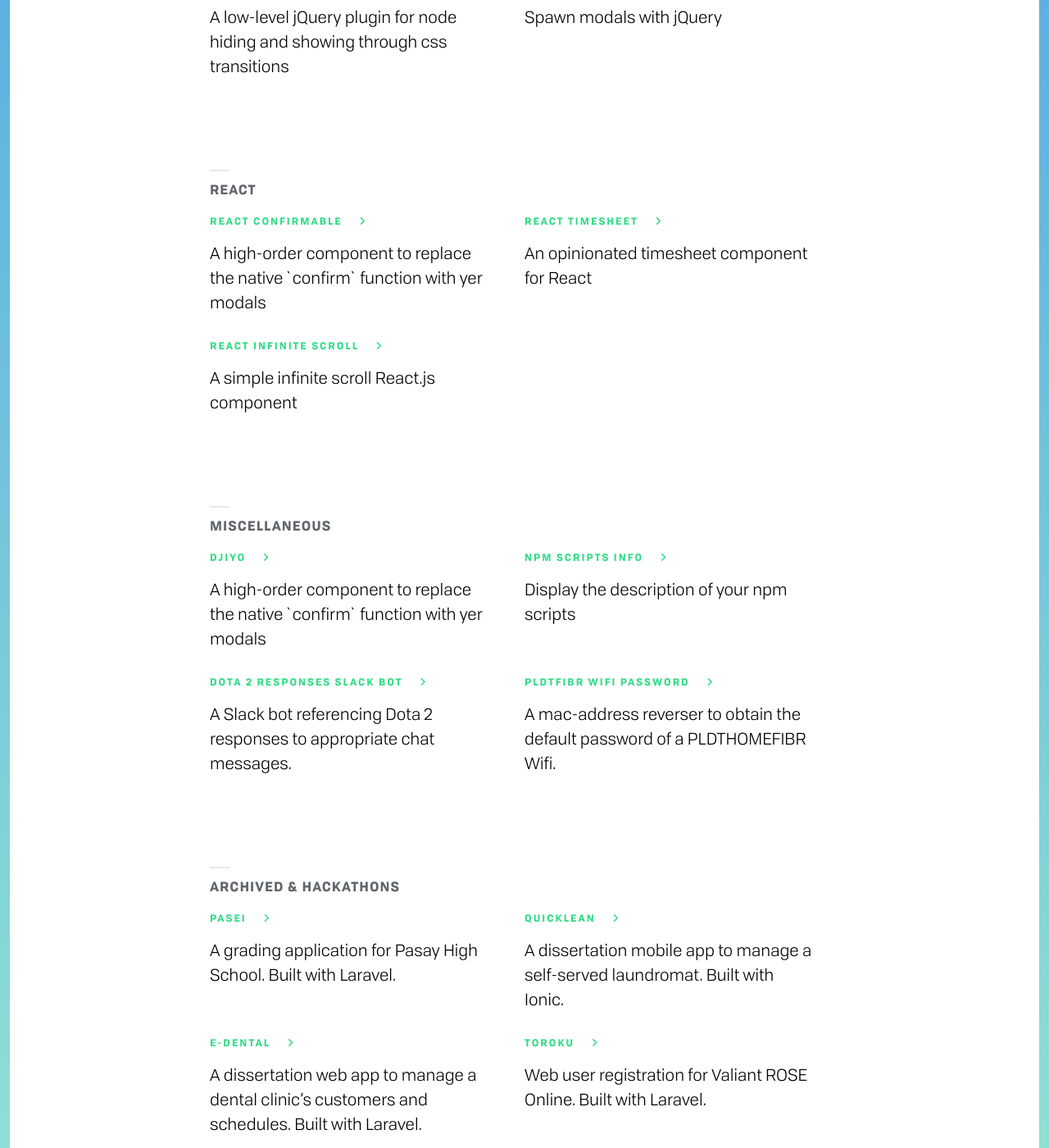
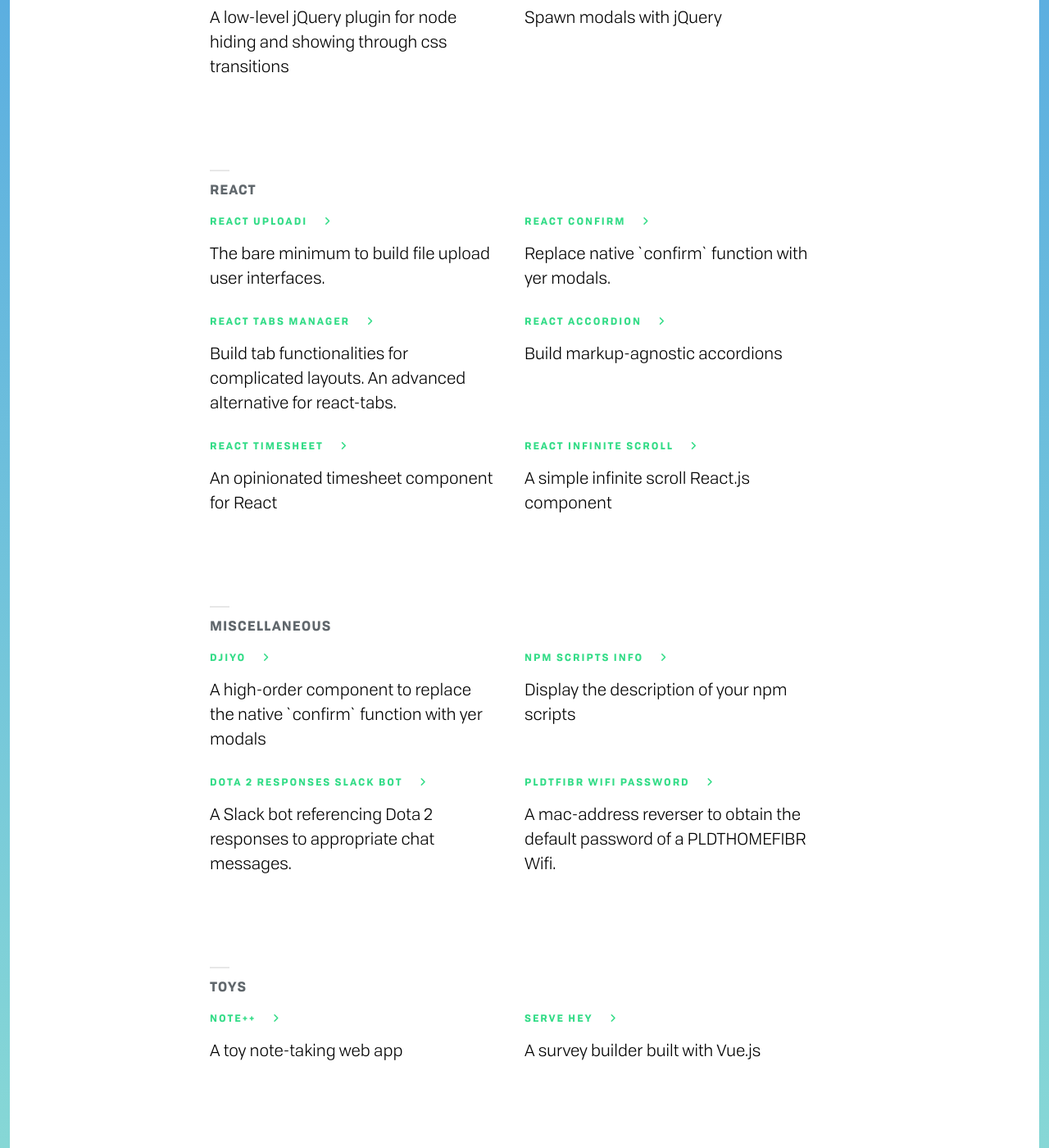
Before and after one commit to srph/websait, a Jekyll site: the page built from lab.html, in a window 1280 px wide and 1400 px high, scrolled down 395 px. Shown: the whole window at 82% size. Built offline with Jekyll 4.4.1, drawn with Linux system fonts in a browser that asks for light colours; nearby versions of some CDN libraries.

Commit message:
Update projects

```diff
--- a/lab.html
+++ b/lab.html
@@ -17,9 +17,21 @@
     section: React
     projects:
       -
-        title: React Confirmable
-        description: A high-order component to replace the native `confirm` function with yer modals
-        url: https://github.com/srph/react-confirmable
+        title: React Uploadi
+        description: The bare minimum to build file upload user interfaces.
+        url: https://github.com/srph/react-uploadi
+      -
+        title: React Confirm
+        description: Replace native `confirm` function with yer modals.
+        url: https://github.com/srph/react-confirm
+      -
+        title: React Tabs Manager
+        description: Build tab functionalities for complicated layouts. An advanced alternative for react-tabs.
+        url: https://github.com/srph/react-tabs-manager
+      -
+        title: React Accordion
+        description: Build markup-agnostic accordions
+        url: https://github.com/srph/react-accordion
       -
         title: React Timesheet
         description: An opinionated timesheet component for React
@@ -47,6 +59,17 @@
         title: PLDTFIBR Wifi Password
         description: A mac-address reverser to obtain the default password of a PLDTHOMEFIBR Wifi.
         url: https://github.com/srph/pldtfibr-wifi-password
+  -
+    section: Toys
+    projects:
+      -
+        title: Note++
+        description: A toy note-taking web app
+        url: https://github.com/srph/toy-notepp
+      -
+        title: Serve Hey
+        description: A survey builder built with Vue.js
+        url: https://github.com/srph/toy-vue-serve-hey
   -
     section: Archived & Hackathons
     projects:
```
